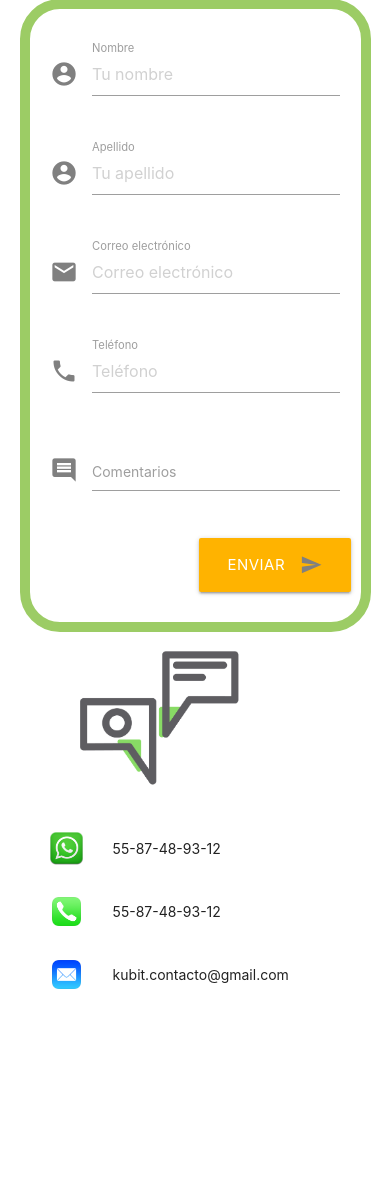
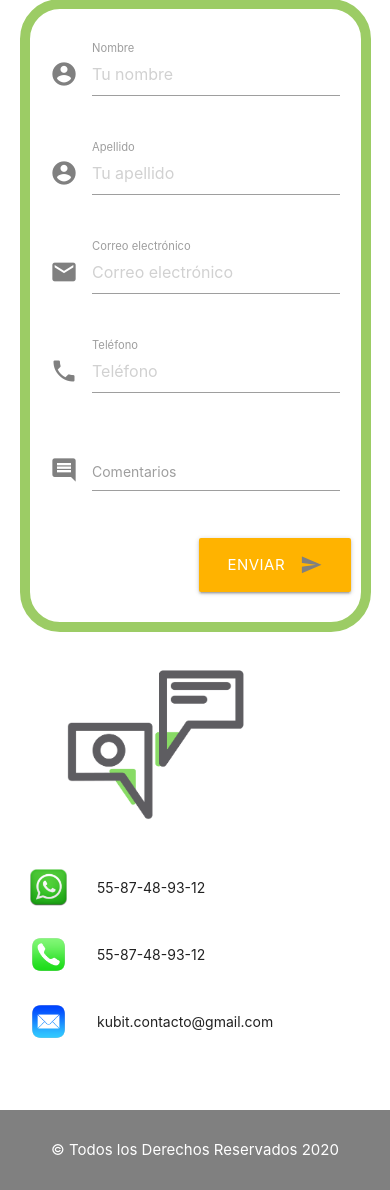
Before and after one commit to Ingvictor/SitiosWeb, a PHP site: page /contacto.html in a window 390 px wide. Shown: the part 176-1366 px from the top of the page. Before the commit the page ends 1165 px from the top, so only its background shows below. Run offline with PHP 8.4, Linux system fonts and the light colour scheme.

Commit message:
index 98% concluido

```diff
--- a/contacto.html
+++ b/contacto.html
@@ -100,13 +100,12 @@
                     </div>
                 </div>
             </div>
-
+        </section>
             <!-- *******Iconos****************
             **********************************
             *******************************-->
 
-            <div class="-contenedor-iconos-contacto">
-
+            <div class="contenedor-iconos-contacto">
                 <div class="icono-imagen">
                     <img src="assets/img/icono-contacto.png" alt="">
                 </div>
@@ -131,14 +130,17 @@
                     </div>
                 </div>
             </div>
-        </section>
 
     </main>
 
         <!-- *******Footer*************
         **********************************
         *******************************-->
-
+    <footer class="footer">
+        <div class="section">
+        <p>&copy; Todos los Derechos Reservados 2020 </p>
+        </div>
+    </footer>
 
 
     <!-- Compiled and minified JavaScript -->
--- a/css/main.css
+++ b/css/main.css
@@ -541,6 +541,9 @@ header ul a{
     .iconos-contacto img{
         margin: 10px 10px;
     }
+    .contenedor-iconos-contacto{
+        margin-top: 50px;
+    }
 
 }
 }
```
Lines whose indentation alone changed are shown as unchanged.
